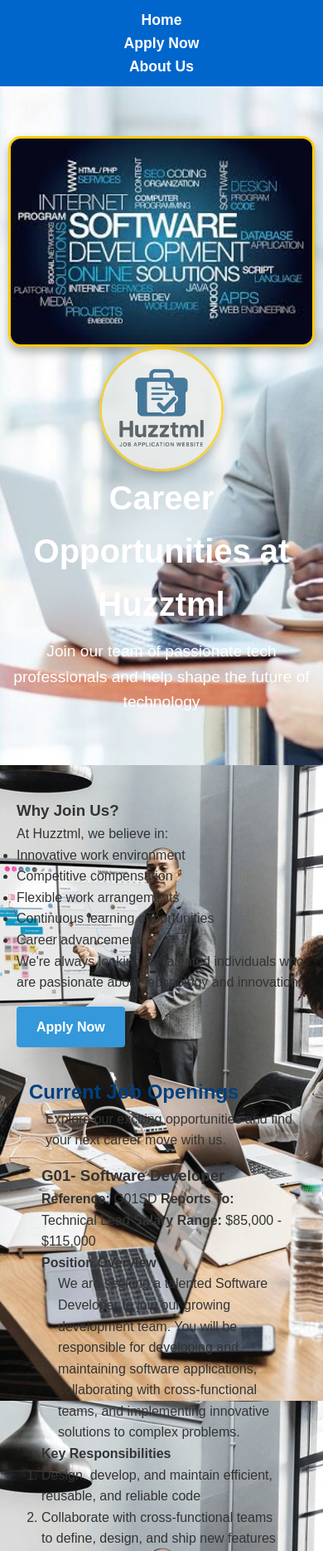
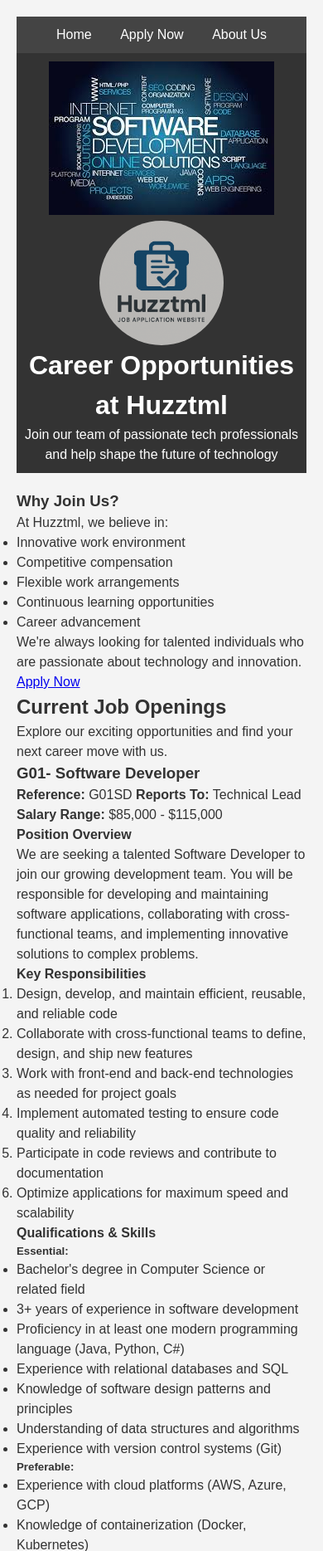
Before and after one commit to 105920925/Huzztml-project, a PHP site: page /project1/jobs.html in a window 390 px wide. Shown: the top 1869 px of the page at 83% size. Run offline with PHP 8.4, Linux system fonts and the light colour scheme.

Commit message:
testing merge of styles.css

```diff
--- a/styles/styles.css
+++ b/styles/styles.css
@@ -1,299 +1,292 @@
-/* ===============================
-  Author: Hayyan @ Huzztml
-  Purpose: Stylesheet for team project - Huzztml Website
-  Applies to: all HTML pages
-================================= */
-
-/* === General Reset & Base Styles === */
+/* Global Styles */
 * {
   margin: 0;
   padding: 0;
   box-sizing: border-box;
+  font-family: Arial, sans-serif;
 }
 
-/* Global Styles for the Body */
+/* Body */
 body {
-  font-family: Arial, sans-serif; /* Default font */
-  background-color: #f9f9f9; /* Light background color */
-  color: #333; /* Default text color */
-  line-height: 1.6; /* Line spacing for readability */
-  margin: 0;
-  padding: 0;
-  background-image: url('../images/applybackground.jpeg'); /* Background image for the body */
-  background-size: cover;
-  background-position: center;
-  background-attachment: fixed; /* Keeps the background fixed during scroll */
+  background-color: #f4f4f4;
+  color: #333;
+  font-size: 16px;
+  line-height: 1.5;
+  padding: 20px;
 }
 
-/* === Header Styles === */
+/* Header */
 header {
-  background-color: #005b99; /* Header background */
-  color: white; /* Text color */
-  padding: 60px 10px; /* Padding for spacing */
-  text-align: center; /* Center align header text */
-  background-image: url('../images/interviewpic.jpg'); /* Image background for header */
-  background-size: cover;
-  background-position: center;
-}
-
-.header-content {
-  background-color: rgba(0, 0, 0, 0.6); /* Semi-transparent background for better readability */
-  padding: 20px;
-  border-radius: 10px;
-  display: inline-block;
-  max-width: 800px;
-  margin: 0 auto; /* Centering the content */
-}
-
-header h1 {
-  margin: 0;
-  font-size: 2.5em; /* Large heading font */
-}
-
-header p {
-  margin: 10px 0 0;
-  font-size: 1.2em; /* Adjusted paragraph font size */
-}
-
-/* Header image styling */
-header img {
-  width: 100%; /* Makes the image responsive */
-  height: auto;
-  max-height: 500px;
-  object-fit: cover; /* Ensures the image covers the space */
-  display: block;
-  border-radius: 15px;
-  border: 3px solid #ffcc00; /* Border around the image */
-  box-shadow: 0 6px 12px rgba(0, 0, 0, 0.3); /* Shadow effect for image */
-}
-
-/* === Navigation Styles === */
-nav {
-  background-color: #0066cc; /* Blue navigation background */
+  background-color: #333;
+  color: #fff;
   padding: 10px 0;
   text-align: center;
 }
 
-nav a {
-  color: white; /* White text for navigation */
-  text-decoration: none; /* Removing underline */
-  font-weight: bold;
-  margin: 0 15px;
-  font-size: 1.1em; /* Font size for nav links */
+header h1 {
+  font-size: 2em;
 }
 
-nav a:hover {
-  text-decoration: underline; /* Underline on hover */
+/* Navigation */
+nav {
+  background-color: #444;
+  padding: 10px;
 }
 
-/* === Main Layout & Sections === */
+nav ul {
+  list-style-type: none;
+  text-align: center;
+}
+
+nav ul li {
+  display: inline;
+  margin: 0 15px;
+}
+
+nav ul li a {
+  color: #fff;
+  text-decoration: none;
+}
+
+nav ul li a:hover {
+  text-decoration: underline;
+}
+
+/* Main Content */
 main {
-  max-width: 960px; /* Maximum width of main content */
-  margin: 40px auto; /* Centering main content with spacing */
-  padding: 0 20px;
+  margin-top: 20px;
 }
 
 section {
-  margin-bottom: 40px;
+  margin-bottom: 20px;
 }
 
-section h1, section h2 {
-  color: #004080; /* Blue color for section titles */
+/* Buttons */
+button {
+  background-color: #007bff;
+  color: #fff;
+  border: none;
+  padding: 10px 15px;
+  font-size: 16px;
+  cursor: pointer;
+  transition: background-color 0.3s ease;
 }
 
-section h1 {
-  font-size: 2rem; /* Font size for main headings */
-  margin-bottom: 1rem;
+button:hover {
+  background-color: #0056b3;
 }
 
-section h2 {
-  font-size: 1.5rem; /* Font size for sub-headings */
+/* Footer */
+footer {
+  background-color: #333;
+  color: #fff;
+  text-align: center;
+  padding: 10px;
   margin-top: 20px;
 }
 
-section p {
-  margin-left: 20px;
-  font-size: 1em;
+/* Form Styles */
+form {
+  background-color: #fff;
+  padding: 20px;
+  border-radius: 5px;
+  box-shadow: 0 0 10px rgba(0, 0, 0, 0.1);
+  max-width: 400px;
+  margin: 0 auto;
 }
 
-/* === Button Styles === */
-button {
-  background-color: #004080; /* Blue button background */
-  color: white;
-  border: none;
-  padding: 10px 20px;
-  font-size: 1em;
-  border-radius: 5px;
-  cursor: pointer;
-  margin-top: 10px;
-}
-
-button:hover {
-  background-color: #003366; /* Darker blue on hover */
-}
-
-/* Job Card Buttons */
-.job-box button {
-  background-color: #0066cc;
-  color: white;
-  padding: 10px 15px;
+form input, form select, form textarea {
+  width: 100%;
+  padding: 10px;
+  margin: 10px 0;
+  border: 1px solid #ccc;
   border-radius: 5px;
 }
 
-.job-box button:hover {
-  background-color: #004080;
+form button {
+  width: 100%;
 }
 
-/* === Footer Styles === */
-footer {
-  text-align: center;
-  background-color: #004080; /* Footer background color */
-  color: white;
+/* Sidebar */
+.sidebar {
+  background-color: #f8f9fa;
   padding: 20px;
+  box-shadow: 0 0 10px rgba(0, 0, 0, 0.1);
+}
+
+.sidebar h2 {
+  margin-bottom: 20px;
+}
+
+.sidebar ul {
+  list-style-type: none;
+}
+
+.sidebar ul li {
+  margin-bottom: 10px;
+}
+
+.sidebar ul li a {
+  color: #333;
+  text-decoration: none;
+}
+
+.sidebar ul li a:hover {
+  text-decoration: underline;
+}
+
+/* Cards */
+.card {
+  background-color: #fff;
+  padding: 20px;
+  margin: 10px;
+  border-radius: 5px;
+  box-shadow: 0 0 10px rgba(0, 0, 0, 0.1);
+}
+
+.card h3 {
+  margin-bottom: 15px;
+}
+
+.card p {
+  color: #555;
+}
+
+/* Grid Layout */
+.grid-container {
+  display: grid;
+  grid-template-columns: repeat(auto-fill, minmax(250px, 1fr));
+  gap: 20px;
+}
+
+.grid-item {
+  background-color: #fff;
+  padding: 20px;
+  border-radius: 5px;
+  box-shadow: 0 0 10px rgba(0, 0, 0, 0.1);
+}
+
+/* Table Styles */
+table {
+  width: 100%;
+  border-collapse: collapse;
   margin-top: 20px;
 }
 
-footer a {
-  color: #aadfff;
-  text-decoration: none;
+table th, table td {
+  padding: 10px;
+  border: 1px solid #ccc;
+  text-align: left;
 }
 
-footer a:hover {
-  text-decoration: underline;
+table th {
+  background-color: #f2f2f2;
 }
 
-footer .contact-email {
-  color: #ffcc00;
-  font-weight: bold;
+table tr:nth-child(even) {
+  background-color: #f9f9f9;
 }
 
-/* === Responsive Layouts for Smaller Screens === */
-@media (max-width: 768px) {
-  nav ul {
-      flex-direction: column; /* Stack the navigation links vertically */
-      gap: 10px;
+/* Modal Styles */
+.modal {
+  display: none;
+  position: fixed;
+  z-index: 1;
+  left: 0;
+  top: 0;
+  width: 100%;
+  height: 100%;
+  overflow: auto;
+  background-color: rgba(0, 0, 0, 0.4);
 }
 
-  figure {
-      float: none; /* Reset float for figures */
-      width: 100%; /* Make images full-width on small screens */
-      margin: 20px 0;
+.modal-content {
+  background-color: #fff;
+  margin: 15% auto;
+  padding: 20px;
+  border-radius: 5px;
+  width: 50%;
 }
 
-  .student-id {
-      float: none;
-      display: block;
-      text-align: right; /* Align student ID text to the right */
+.modal-header {
+  font-size: 1.5em;
+  margin-bottom: 15px;
 }
 
-  /* Adjust sections for smaller screen sizes */
-  section {
-      padding: 15px; /* Reduced padding for better use of space */
-  }
+.modal-footer {
+  text-align: right;
 }
 
-/* === Form & Input Styles === */
-form {
-  display: flex;
-  flex-direction: column;
-  gap: 1.5rem;
+.modal-close {
+  background-color: #ff0000;
+  color: #fff;
+  padding: 5px 10px;
+  cursor: pointer;
 }
 
-input[type="text"],
-input[type="email"],
-input[type="tel"],
-input[type="url"],
-select,
-textarea {
-  padding: 0.75rem;
-  border: 1px solid #d1d5db;
-  border-radius: 0.375rem;
-  font-size: 1rem;
-  width: 100%;
-  box-sizing: border-box;
-  background-color: #ffffff;
-  color: #111827;
-  font-family: inherit;
-  transition: border-color 0.2s, background-color 0.2s;
+.modal-close:hover {
+  background-color: #cc0000;
 }
 
-input[type="text"]:focus,
-input[type="email"]:focus,
-input[type="tel"]:focus,
-input[type="url"]:focus,
-select:focus,
-textarea:focus {
-  outline: none;
-  border-color: #2563eb; /* Blue border on focus */
-  background-color: #f0f9ff; /* Light blue background on focus */
+/* Alerts */
+.alert {
+  padding: 15px;
+  margin-bottom: 20px;
+  border-radius: 5px;
 }
 
-/* === Job Card Layout === */
-.job-container {
-  display: flex;
-  justify-content: space-around;
-  flex-wrap: wrap;
-  margin-top: 20px;
+.alert-info {
+  background-color: #d9edf7;
+  color: #31708f;
 }
 
-.job-box {
-  flex: 1;
-  max-width: 45%;
-  margin: 10px;
-  padding: 20px;
-  background-color: white;
-  border-radius: 10px;
-  box-shadow: 0 6px 12px rgba(0, 0, 0, 0.15);
-  text-align: center;
-  border: 1px solid #ddd;
+.alert-success {
+  background-color: #dff0d8;
+  color: #3c763d;
 }
 
-.job-box img {
-  width: 150px;
-  height: 150px;
-  object-fit: cover;
-  border-radius: 10px;
-  border: 2px solid #004080;
-  box-shadow: 0 4px 8px rgba(0, 0, 0, 0.2);
-  margin-bottom: 10px;
+.alert-warning {
+  background-color: #fcf8e3;
+  color: #8a6d3b;
 }
 
-/* Specific Job Box Image Styles */
-.job-box img[alt="Cyber Security Analyst"] {
-  width: 120px;
-  height: 120px;
+.alert-danger {
+  background-color: #f2dede;
+  color: #a94442;
 }
 
-.job-box img[alt="Software Developer"] {
-  width: 120px;
-  height: 120px;
+/* Loading Spinner */
+.spinner {
+  border: 4px solid #f3f3f3;
+  border-top: 4px solid #3498db;
+  border-radius: 50%;
+  width: 50px;
+  height: 50px;
+  animation: spin 2s linear infinite;
 }
 
-/* === Footer and Navigation Final Styling === */
-footer p {
-  font-size: 0.8rem; /* Smaller footer text */
-  margin: 0.5rem 0;
+@keyframes spin {
+  0% { transform: rotate(0deg); }
+  100% { transform: rotate(360deg); }
 }
 
-.cta-button {
-  display: inline-block;
-  background-color: #3498db;
-  color: white;
-  padding: 0.75rem 1.5rem;
-  text-decoration: none;
-  border-radius: 4px;
-  font-weight: bold;
-  margin-top: 1rem;
+/* Utility Classes */
+.text-center {
+  text-align: center;
 }
 
-.cta-button:hover {
-  background-color: #2980b9;
+.text-left {
+  text-align: left;
 }
 
-/* === Responsive Design for Job Box on Small Screens === */
-@media (max-width: 768px) {
-  .job-box {
-      max-width: 100%; /* Job boxes take full width on small screens */
-      margin-bottom: 15px;
+.text-right {
+  text-align: right;
 }
+
+.hidden {
+  display: none;
 }
+
+.visible {
+  visibility: visible;
+}
```
Lines whose indentation alone changed are shown as unchanged.
